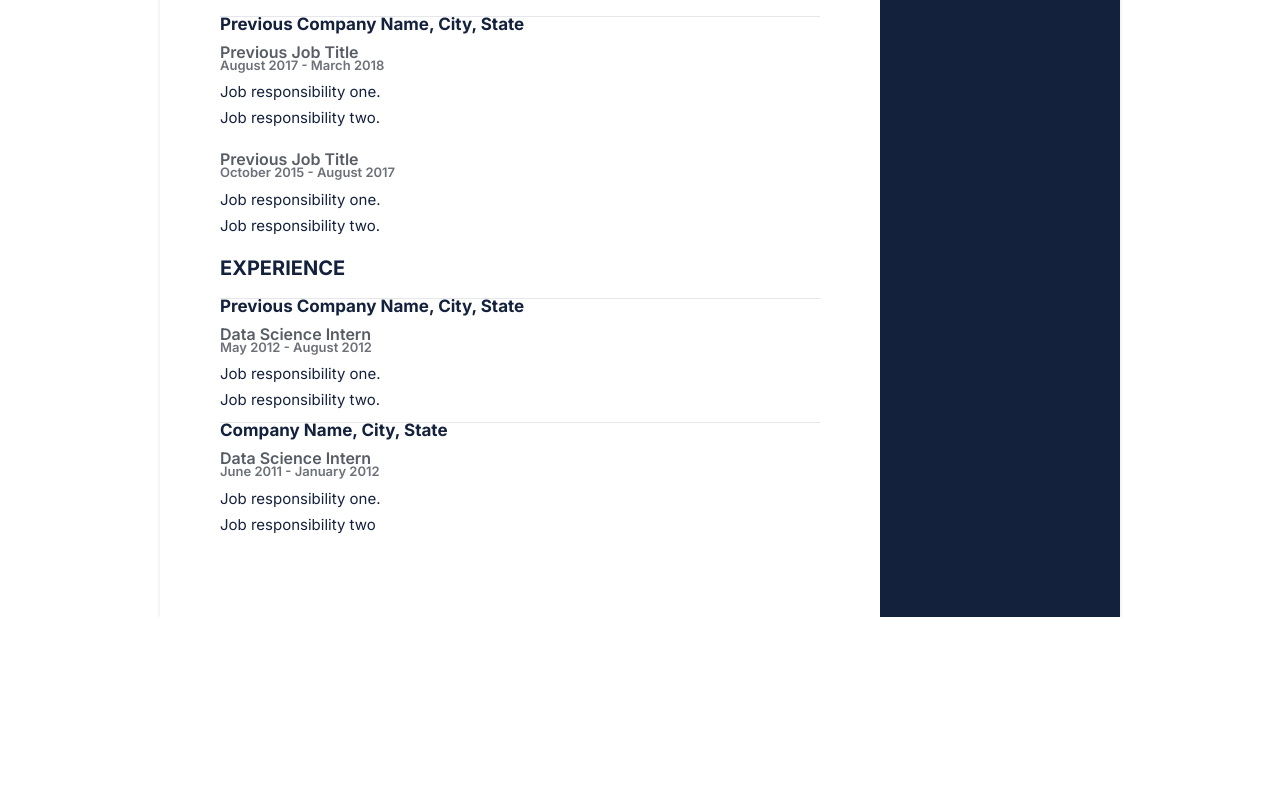
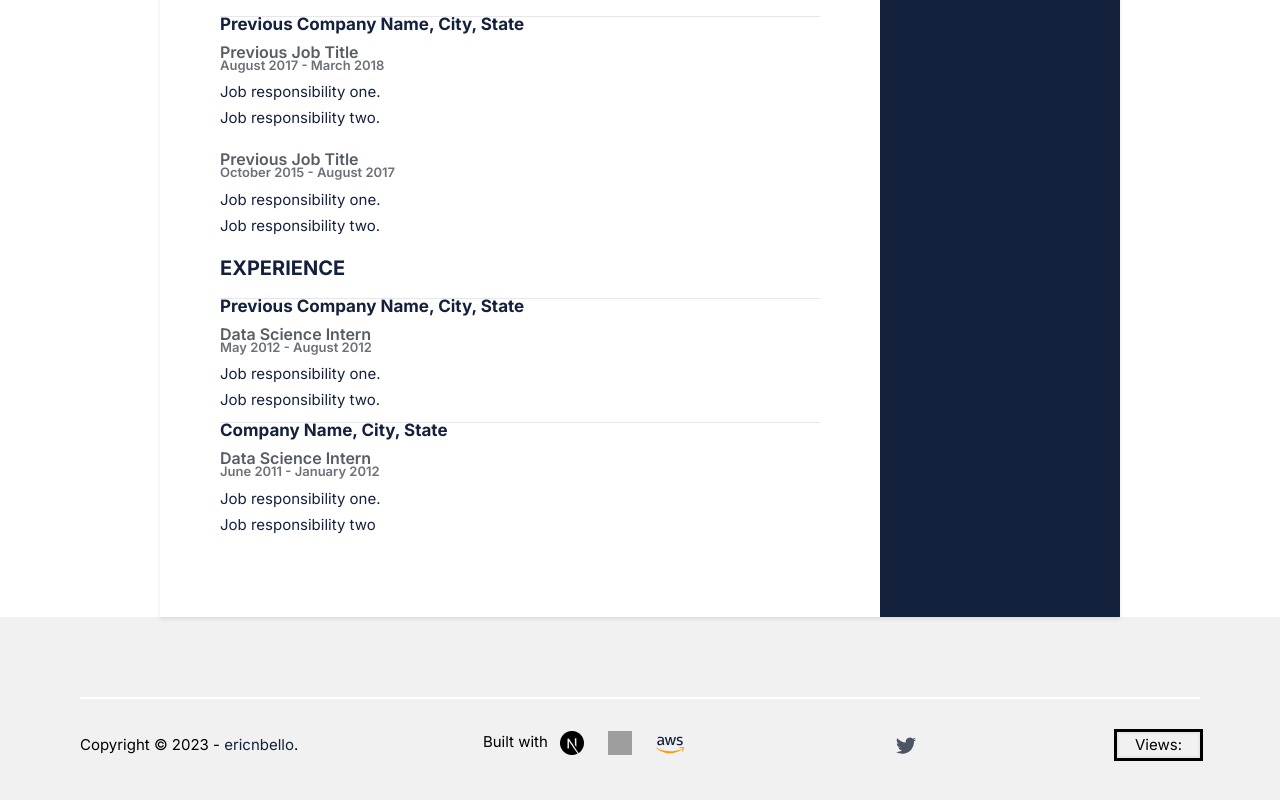
Before and after one commit to ericnbello/serverless, a Next.js app: page / in a window 1280 px wide. Shown: the part 522-1322 px from the top of the page. Before the commit the page ends 1139 px from the top, so only its background shows below. Built offline with nearby package versions, Linux system fonts and the light colour scheme; no server answers; grey boxes are pictures that could not be loaded.

Commit message:
updated to actions/setup-node@v3

```diff
--- a/app/page.tsx
+++ b/app/page.tsx
@@ -1,14 +1,16 @@
 // import VisitorCounter from '../components/VisitorCounter.js';
-// import Footer from '../components/Footer.js';
+import VisitorCounter from '@/components/VisitorCounter.js';
+import Footer from '../components/Footer.js';
+import '../styles/styles.css';
 
 export default function Home() {
   return (
-    // <main className="flex min-h-screen flex-col items-center justify-between p-24">
+    <main className="">
       <div className="wrapper">
         <div className="sidebar-wrapper">
             <div className="profile-container">
-                <h1 className="name">Eric Bello</h1>
-                <h3 className="tagline">Cloud Engineer</h3>
+              <h1 className="name">Eric Bello</h1>
+              <h3 className="tagline">Cloud Engineer</h3>
             </div>
 
             {/* <!--//profile-container--> */}
@@ -164,6 +166,7 @@ export default function Home() {
             </section>
           </div>
         </div>
-    // </main>
+        <Footer />
+    </main>
   )
 }
--- a/components/Footer.js
+++ b/components/Footer.js
@@ -4,13 +4,13 @@ import React from "react";
 // import LinkedIn from "../icons/LinkedIn.js"
 // import Nextjs from "../icons/Nextjs.js";
 import Image from 'next/image'
-// import VisitorCounter from "./VisitorCounter";
+import VisitorCounter from "./VisitorCounter";
 
 const currentYear = new Date().getFullYear();
 
 export default function Footer() {
   return (
-    <div className="bg-[#F1F1F1] dark:bg-gray-900">
+    <div className="bg-[#F1F1F1] dark:bg-gray-900 text-black dark:text-white">
       <div className="max-w-6xl mx-auto px-4 py-10 md:py-20">
         <div className="h-0.5 w-full bg-white dark:bg-gray-700"></div>
         <div className="flex flex-col space-y-4 md:space-y-0 md:flex-row justify-between md:items-center mt-8">
@@ -63,9 +63,9 @@ export default function Footer() {
               {/* <LinkedIn /> */}
             </a>
           </div>
-          {/* <div className="flex flex-row justify-center items-center md:justify-end">
+          <div className="flex flex-row justify-center items-center md:justify-end">
             <VisitorCounter />
-          </div> */}
+          </div>
         </div>
       </div>
     </div>
--- a/components/VisitorCounter.js
+++ b/components/VisitorCounter.js
@@ -1,25 +1,26 @@
+"use client";
 import React, { useEffect, useState } from "react"
 // import { set } from "cypress/types/lodash";
 
 export default function VisitorCounter() {
     // const COUNT_API = `https://6gl89wftdk.execute-api.us-east-1.amazonaws.com/Prod/counter`;
 
-    // const [count, setCount] = useState();
+    const [count, setCount] = useState();
 
 
-    // useEffect(() => {
-    //     async function getCount() {
-    //         const response = await fetch('https://6gl89wftdk.execute-api.us-east-1.amazonaws.com/Prod/counter');
-    //         const data = await response.json();
-    //         console.log(data)
-    //         setCount(data);
-    //     }
-    //     getCount();
-    // }, []);
+    useEffect(() => {
+        async function getCount() {
+            const response = await fetch('https://6gl89wftdk.execute-api.us-east-1.amazonaws.com/Prod/counter');
+            const data = await response.json();
+            console.log(data)
+            setCount(data);
+        }
+        getCount();
+    }, []);
 
     return (
         <div className="border-2 outline px-4">
-            {/* <p>Views: {count}</p> */}
+            <p>Views: {count}</p>
         </div>
     )
 }
```
